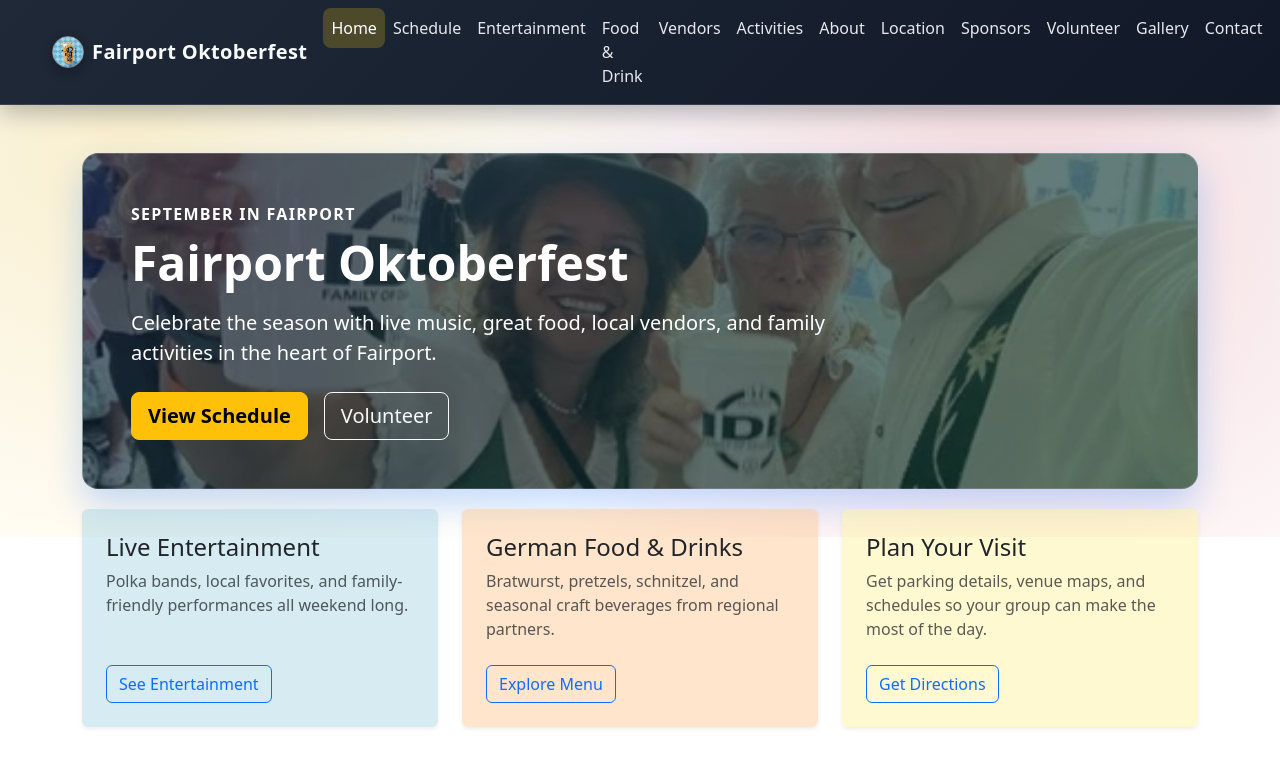
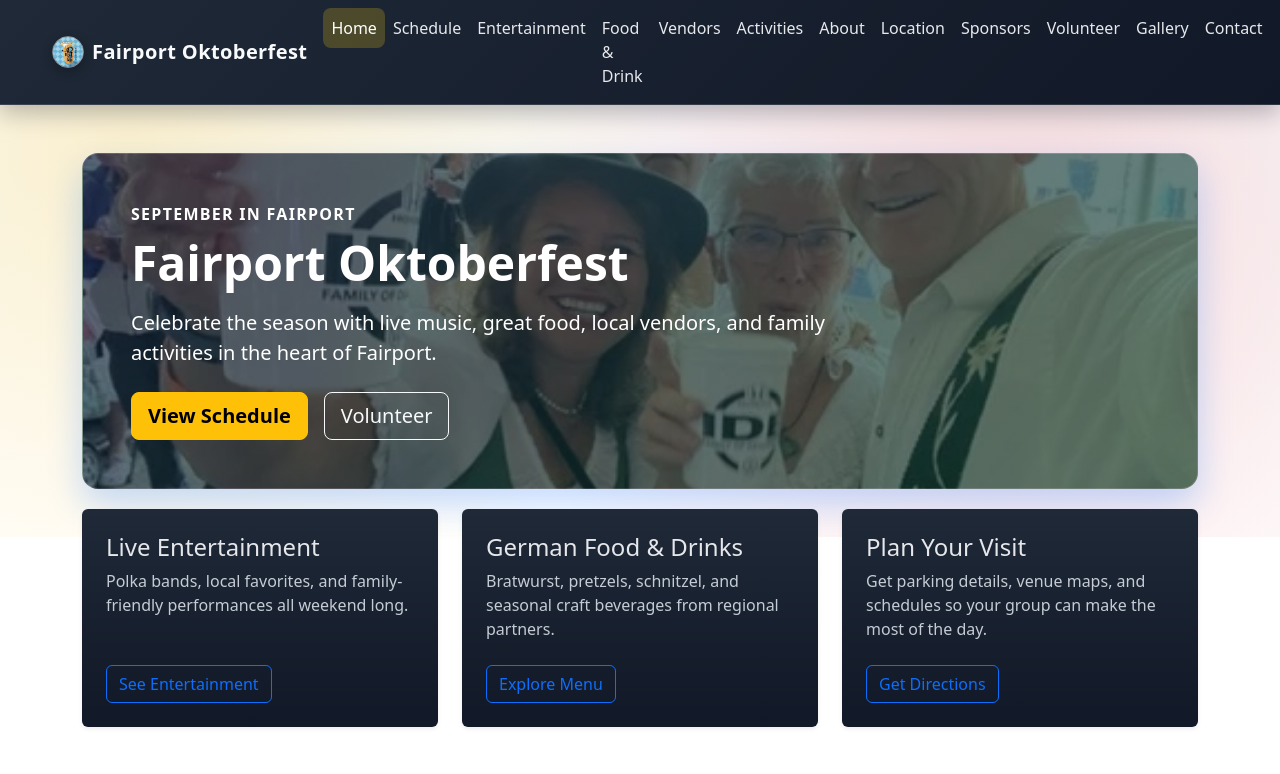
Before and after one commit to jzon-03/fairport-oktoberfest, an Angular app: page /home in a window 1280 px wide. Shown: the top 774 px of the page. Built offline with nearby package versions, Linux system fonts and the light colour scheme.

Commit message:
darker background fo cards globally

```diff
--- a/src/styles.css
+++ b/src/styles.css
@@ -6,3 +6,49 @@ app-root {
 	display: block;
 	animation: fadeIn 600ms ease-in both;
 }
+
+.card,
+.feature-card,
+.act-card,
+.dish-card,
+.vendor-card,
+.activity-card,
+.about-card,
+.sponsor-card,
+.volunteer-card,
+.contact-card,
+.day-card,
+.section-card,
+.category-block,
+.location-panel,
+.day-block,
+.event-row,
+.slot-row,
+.drink-row,
+.tip-row {
+	background: linear-gradient(180deg, #1f2937, #111827) !important;
+	border-color: rgba(148, 163, 184, 0.32) !important;
+	color: #e5e7eb;
+}
+
+.card .text-body-secondary,
+.feature-card .text-body-secondary,
+.act-card .text-body-secondary,
+.dish-card .text-body-secondary,
+.vendor-card .text-body-secondary,
+.activity-card .text-body-secondary,
+.about-card .text-body-secondary,
+.sponsor-card .text-body-secondary,
+.volunteer-card .text-body-secondary,
+.contact-card .text-body-secondary,
+.day-card .text-body-secondary,
+.section-card .text-body-secondary,
+.category-block .text-body-secondary,
+.location-panel .text-body-secondary,
+.day-block .text-body-secondary,
+.event-row .text-body-secondary,
+.slot-row .text-body-secondary,
+.drink-row .text-body-secondary,
+.tip-row .text-body-secondary {
+	color: rgba(226, 232, 240, 0.86) !important;
+}
```
